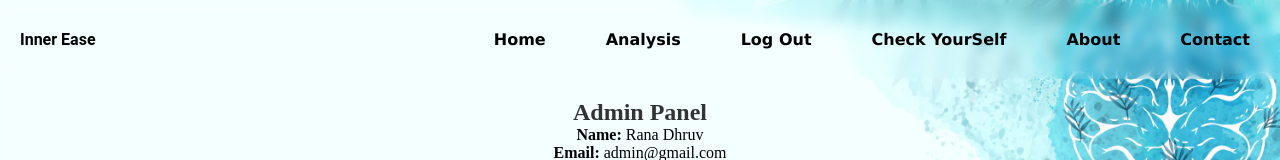
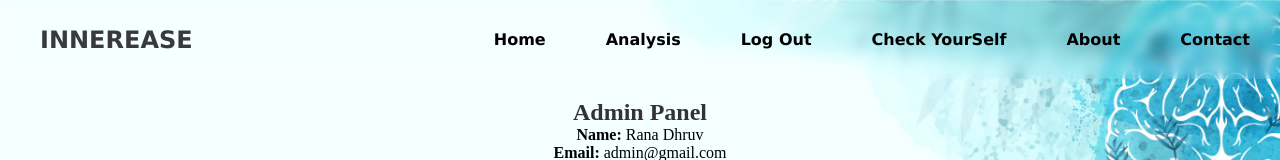
Before and after one commit to Dhruv-Rana1507/MENTAL_HEALTH_CARE-, a Next.js app in the folder MENTAL/Frontend/: page /admin in a window 1280 px wide. Shown: the top 160 px of the page. Built offline with nearby package versions, Linux system fonts and the light colour scheme; no server answers.

Commit message:
Final Up-To-Date Project :)

```diff
--- a/MENTAL/Frontend/component/usernav.js
+++ b/MENTAL/Frontend/component/usernav.js
@@ -5,7 +5,7 @@ const Nav = () => {
   return (
     <div className={styles.akhuheader}>
 <div className={styles.logo}>
-<strong><Link href='/'>Inner Ease</Link></strong>
+<Link href='/' className={styles.lg} >Inner<strong>Ease</strong></Link>
 </div>
     <nav className={styles.mainnav}>
     <ul>
--- a/MENTAL/Frontend/styles/MyAccount.module.css
+++ b/MENTAL/Frontend/styles/MyAccount.module.css
@@ -26,6 +26,7 @@
   border-radius: 10px;
   box-shadow: 0 10px 20px rgba(0, 0, 0, 0.2);
   backdrop-filter: blur(4px); /* Adjust the blur amount as needed */
+  height: 90vh;
 }
 
 /* Table row styling */
--- a/MENTAL/Frontend/styles/admin.module.css
+++ b/MENTAL/Frontend/styles/admin.module.css
@@ -3,6 +3,7 @@
 .ad {
     max-width: 1200px;
     margin: 0 auto;
+    height:100vh;
     padding: 20px;
     text-align: center;
   }
```
